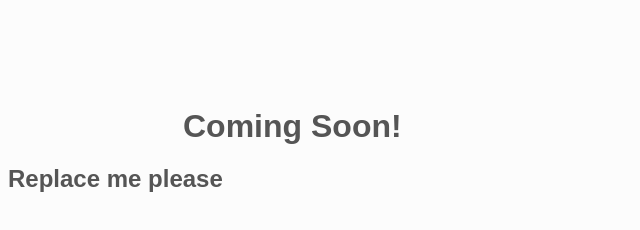
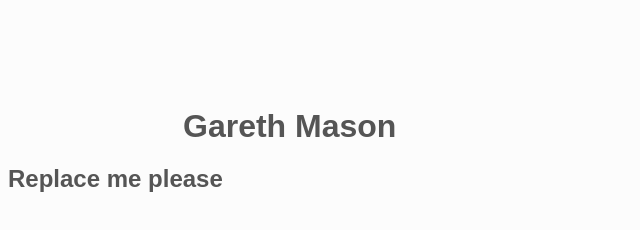
Before and after one commit to GBMason/cloudResume, a plain HTML site: page src/staticSite/index.html in a window 1280 px wide. Shown: the whole page, without its empty margins (0-640 px from the left). Drawn offline with Linux system fonts and the light colour scheme; files that its build step writes are made by us from their sources; no server answers.

Commit message:
testing workflow

```diff
--- a/src/staticSite/index.html
+++ b/src/staticSite/index.html
@@ -10,7 +10,7 @@
   </head>
   <body>
     <main>
-        <h1>Coming Soon!</h1>
+        <h1>Gareth Mason</h1>
 		<h2 id="views">Replace me please</h2>
     </main>
 	<script src="script.js"></script>
```
